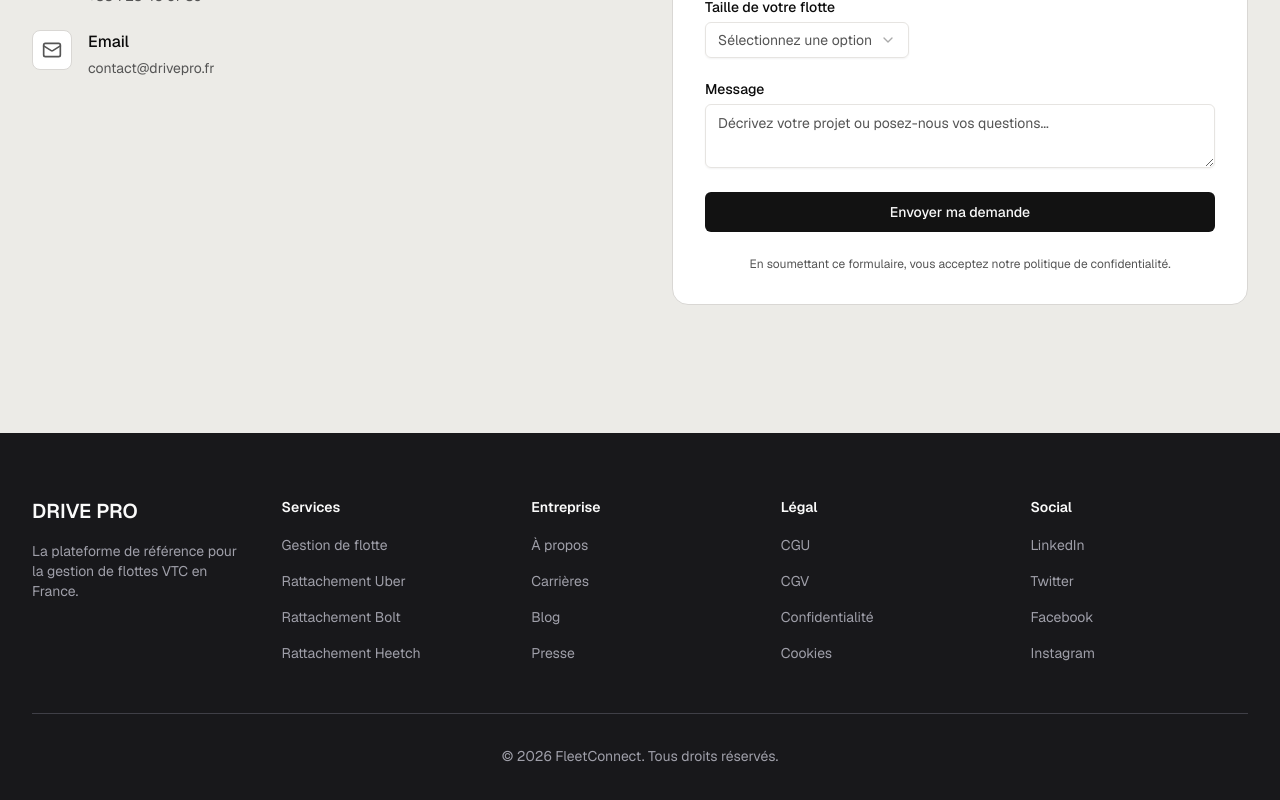
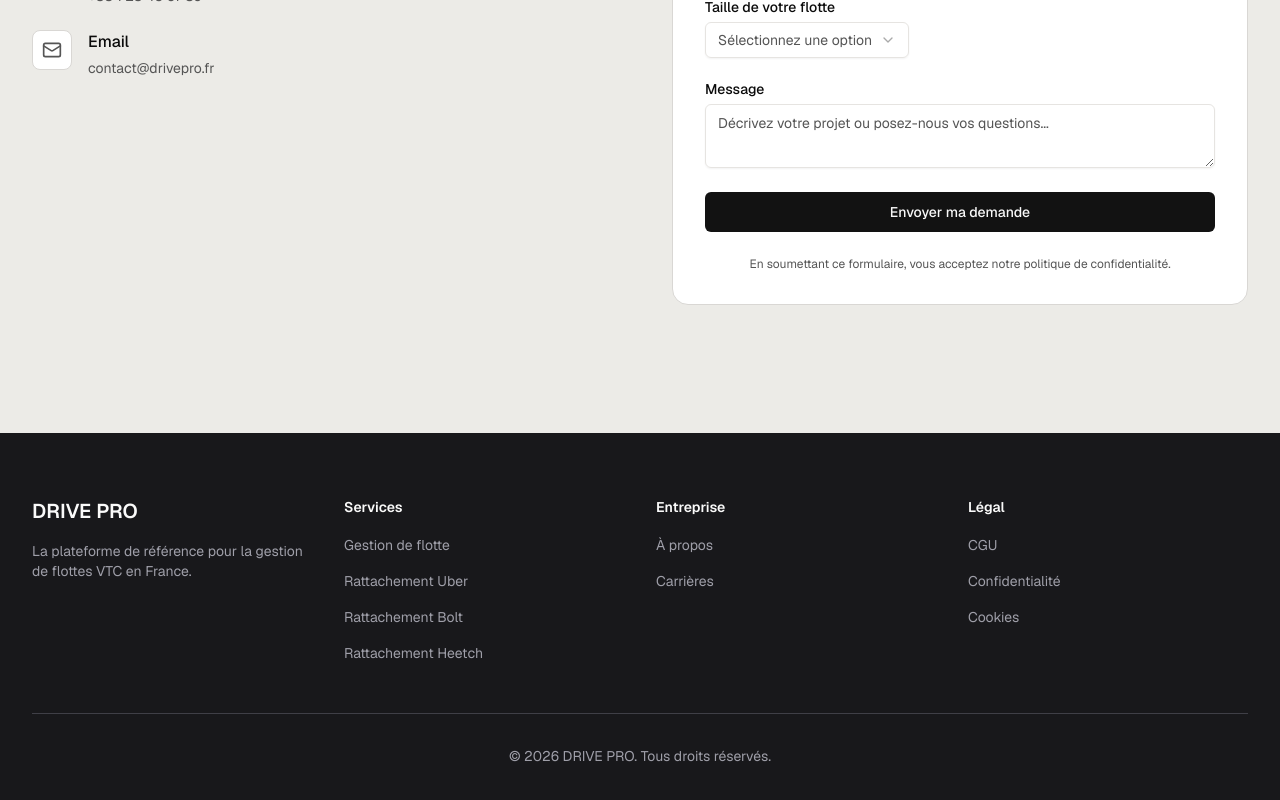
Before and after one commit to karimbdwrk/gestionflottevtc, a Next.js app: page / in a window 1280 px wide. Shown: the part 3747-4547 px from the top of the page. Built offline with nearby package versions, Linux system fonts and the light colour scheme.

Commit message:
feat: mettre à jour le footer avec des liens légaux et ajustements de mise en page

```diff
--- a/components/footer.tsx
+++ b/components/footer.tsx
@@ -10,28 +10,28 @@ const navigation = {
   company: [
     { name: "À propos", href: "#" },
     { name: "Carrières", href: "#" },
-    { name: "Blog", href: "#" },
-    { name: "Presse", href: "#" },
+    // { name: "Blog", href: "#" },
+    // { name: "Presse", href: "#" },
   ],
   legal: [
-    { name: "CGU", href: "#" },
-    { name: "CGV", href: "#" },
-    { name: "Confidentialité", href: "#" },
+    { name: "CGU", href: "/cgu" },
+    // { name: "CGV", href: "#" },
+    { name: "Confidentialité", href: "/confidentialite" },
     { name: "Cookies", href: "#" },
   ],
-  social: [
-    { name: "LinkedIn", href: "#" },
-    { name: "Twitter", href: "#" },
-    { name: "Facebook", href: "#" },
-    { name: "Instagram", href: "#" },
-  ],
+  // social: [
+  //   { name: "LinkedIn", href: "#" },
+  //   { name: "Twitter", href: "#" },
+  //   { name: "Facebook", href: "#" },
+  //   { name: "Instagram", href: "#" },
+  // ],
 }
 
 export function Footer() {
   return (
     <footer className="bg-zinc-900 dark:bg-background/80 text-zinc-50">
       <div className="mx-auto max-w-7xl px-4 sm:px-6 lg:px-8 py-12 md:py-16">
-        <div className="grid grid-cols-2 md:grid-cols-5 gap-8">
+        <div className="grid grid-cols-2 md:grid-cols-4 gap-8">
           <div className="col-span-2 md:col-span-1">
             <Link href="/" className="text-xl font-semibold">
               DRIVE PRO
@@ -85,7 +85,7 @@ export function Footer() {
               ))}
             </ul>
           </div>
-          <div>
+          {/* <div>
             <h3 className="text-sm font-semibold mb-4">Social</h3>
             <ul className="space-y-3">
               {navigation.social.map((item) => (
@@ -99,11 +99,11 @@ export function Footer() {
                 </li>
               ))}
             </ul>
-          </div>
+          </div> */}
         </div>
         <div className="mt-12 pt-8 border-t border-zinc-700">
           <p className="text-sm text-zinc-400 text-center">
-            © {new Date().getFullYear()} FleetConnect. Tous droits réservés.
+            © {new Date().getFullYear()} DRIVE PRO. Tous droits réservés.
           </p>
         </div>
       </div>
```
